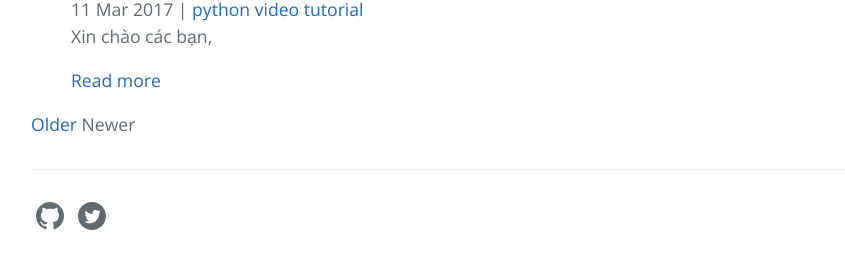
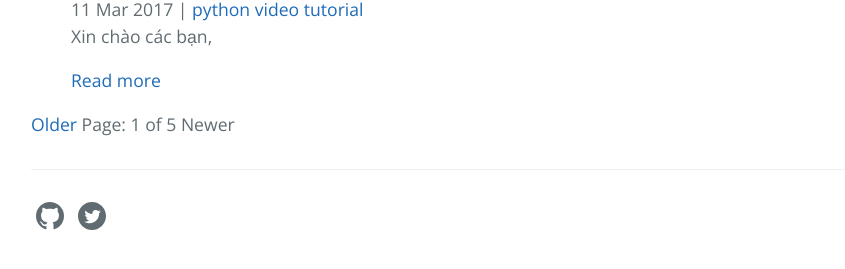
Before and after one commit to duyminh215/duyminh215.github.io, a Jekyll site: the page built from index.html, in a window 1280 px wide and 900 px high, scrolled down 1891 px. Shown: the part 616-885 px from the top of the window, without its empty margins (193-1038 px from the left). Built offline with Jekyll 4.4.1, drawn with Linux system fonts in a browser that asks for light colours; the list of posts is cut into pages by our own code.

Commit message:
Update index.html

```diff
--- a/index.html
+++ b/index.html
@@ -39,6 +39,7 @@ title: Duy Minh's Blog
     {% else %}
     <span class="pagination-item older">Older</span>
     {% endif %}
+    <span class="page_number ">Page: {{ paginator.page }} of {{ paginator.total_pages }}</span>
     {% if paginator.previous_page %}
     {% if paginator.page == 2 %}
     <a class="pagination-item newer" href="/">Newer</a>
```
